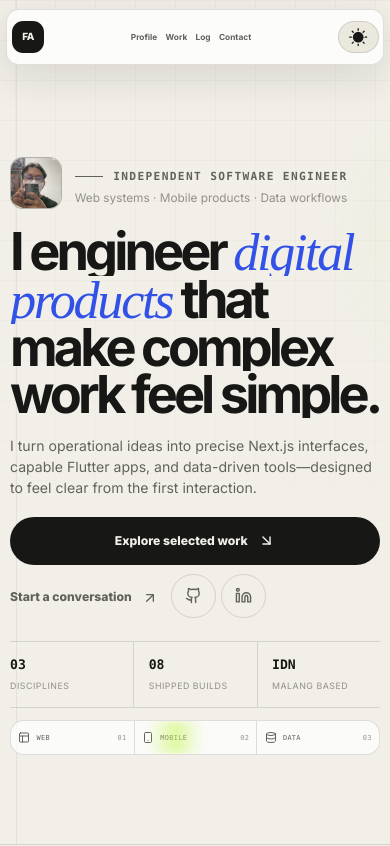
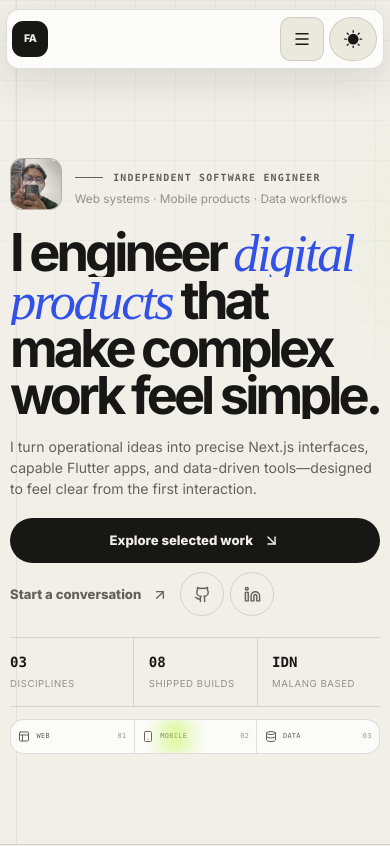
Before and after one commit to reddishowo/my-portfolio, a Next.js app: page / in a window 390 px wide. Shown: the top 846 px of the page. Built offline with nearby package versions, Linux system fonts and the light colour scheme.

Commit message:
feat: implement responsive menu toggle in Navbar with accessibility enhancements

```diff
--- a/src/app/globals.css
+++ b/src/app/globals.css
@@ -345,6 +345,7 @@ textarea:focus-visible {
 }
 
 .site-nav__links {
+  position: relative;
   display: flex;
   align-items: center;
   gap: 0.2rem;
@@ -400,6 +401,10 @@ textarea:focus-visible {
   background: var(--surface-soft);
   color: var(--ink);
   cursor: pointer;
+}
+
+.site-nav__menu-btn {
+  display: none;
 }
 
 .theme-toggle span {
@@ -1135,14 +1140,16 @@ html.dark .theme-toggle__moon {
 
 @media (max-width: 640px) {
   .site-nav-wrap {
-    inset: 0.55rem 0 auto;
-    padding-inline: 0.6rem;
+    inset: max(0.55rem, env(safe-area-inset-top)) 0 auto;
+    padding-right: max(0.6rem, env(safe-area-inset-right));
+    padding-left: max(0.6rem, env(safe-area-inset-left));
   }
 
   .site-nav {
-    grid-template-columns: auto minmax(0, 1fr) auto;
+    position: relative;
+    grid-template-columns: auto 1fr auto;
     gap: 0.2rem;
-    min-height: 3.5rem;
+    min-height: 3.75rem;
     border-radius: 0.8rem;
   }
 
@@ -1151,37 +1158,88 @@ html.dark .theme-toggle__moon {
   }
 
   .site-nav__monogram {
-    width: 2.3rem;
-    height: 2.3rem;
+    width: 2.4rem;
+    height: 2.4rem;
   }
 
   .site-nav__links {
+    position: absolute;
+    top: calc(100% + 0.55rem);
+    left: 0;
+    right: 0;
+    z-index: 90;
+    display: grid;
+    gap: 0.15rem;
+    min-width: 0;
+    padding: 0.3rem;
+    border: 1px solid var(--line);
+    border-radius: 0.8rem;
+    background: color-mix(in srgb, var(--surface-strong) 98%, transparent);
+    box-shadow: 0 18px 48px var(--shadow);
+    backdrop-filter: blur(18px) saturate(1.2);
+    opacity: 0;
+    visibility: hidden;
+    transform: translateY(-8px);
+    pointer-events: none;
+    transition: opacity 200ms ease, transform 200ms ease, visibility 200ms;
+  }
+
+  .site-nav__links.is-open {
+    opacity: 1;
+    visibility: visible;
+    transform: translateY(0);
+    pointer-events: auto;
+  }
+
+  .site-nav__links a {
     display: flex;
-    justify-self: center;
-    min-width: 0;
-    gap: 0;
-    padding: 0.12rem;
-    border: 0;
-    background: transparent;
-  }
-
-  .site-nav__links a {
-    display: inline-flex;
     align-items: center;
-    min-height: 2.35rem;
-    padding-inline: clamp(0.3rem, 1.4vw, 0.55rem);
-    font-size: clamp(0.54rem, 2.3vw, 0.64rem);
+    min-height: 2.85rem;
+    padding-inline: 0.7rem;
+    border-radius: 0.55rem;
+    font-size: 0.85rem;
+    font-weight: 650;
     white-space: nowrap;
   }
 
+  .site-nav__links a.is-active {
+    background: var(--surface-soft);
+    color: var(--ink);
+    box-shadow: none;
+  }
+
   .site-nav__tools {
-    padding-right: 0.35rem;
+    justify-self: end;
+    gap: 0.4rem;
+    padding-right: 0.4rem;
+  }
+
+  .site-nav__menu-btn {
+    display: grid;
+    place-items: center;
+    width: 2.75rem;
+    height: 2.75rem;
+    border: 1px solid var(--line);
+    border-radius: 0.65rem;
+    background: var(--surface-soft);
+    color: var(--ink);
+    cursor: pointer;
+    transition: background-color 180ms ease;
+  }
+
+  .site-nav__menu-btn:hover {
+    background: var(--surface-strong);
+  }
+
+  .theme-toggle {
+    width: 3rem;
+    height: 2.75rem;
   }
 
   .hero-section {
     height: auto;
     min-height: 100svh;
-    padding: 6.25rem 0 2rem;
+    padding: calc(6.25rem + env(safe-area-inset-top)) 0 max(2rem, env(safe-area-inset-bottom));
   }
 
   .hero-grid {
@@ -1232,8 +1290,20 @@ html.dark .theme-toggle__moon {
   }
 
   .hero-signals span {
-    font-size: 0.55rem;
+    font-size: 0.6rem;
     overflow-wrap: anywhere;
+  }
+
+  .hero-signals strong {
+    font-size: 0.88rem;
+  }
+
+  .hero-intro p {
+    font-size: 0.74rem;
+  }
+
+  .section-kicker {
+    font-size: 0.62rem;
   }
 
   .hero-visual__caption,
@@ -2665,24 +2735,23 @@ html.dark .theme-toggle__moon {
   }
 
   .site-nav__monogram {
-    width: 2rem;
-    height: 2rem;
-    font-size: 0.62rem;
-  }
-
-  .site-nav__links a {
-    min-height: 2.2rem;
-    padding-inline: 0.26rem;
-    font-size: 0.52rem;
+    width: 2.05rem;
+    height: 2.05rem;
+    font-size: 0.66rem;
+  }
+
+  .site-nav__menu-btn {
+    width: 2.75rem;
+    height: 2.75rem;
   }
 
   .site-nav__tools {
-    gap: 0;
-    padding-right: 0.25rem;
+    gap: 0.3rem;
+    padding-right: 0.3rem;
   }
 
   .theme-toggle {
-    width: 2.55rem;
+    width: 2.9rem;
   }
 
   .hero-title {
@@ -2726,7 +2795,6 @@ html.dark .theme-toggle__moon {
 
 /* GSAP motion system */
 .site-nav__links {
-  position: relative;
   isolation: isolate;
 }
 
@@ -3332,6 +3400,87 @@ html.dark .theme-toggle__moon {
   }
 }
 
+@media (max-width: 640px) {
+  .site-nav__brand {
+    min-width: 2.75rem;
+    min-height: 2.75rem;
+  }
+
+  .site-nav__monogram {
+    width: 2.25rem;
+    height: 2.25rem;
+  }
+
+  .site-nav__menu-btn {
+    width: 2.75rem;
+    height: 2.75rem;
+  }
+
+  .theme-toggle {
+    width: 3rem;
+    height: 2.75rem;
+  }
+
+  .hero-socials a {
+    width: 2.75rem;
+    height: 2.75rem;
+  }
+
+  .capability-card li,
+  .featured-project__copy li {
+    font-size: 0.6rem;
+    padding-block: 0.42rem;
+  }
+
+  .featured-project__eyebrow,
+  .archive-row__number,
+  .archive-row__stack,
+  .archive-row__title small,
+  .timeline-entry__meta,
+  .timeline-entry li,
+  .principles-strip__label,
+  .principles-strip span,
+  .featured-project__rail {
+    font-size: 0.6rem;
+  }
+
+  .timeline-entry__title p {
+    font-size: 0.78rem;
+  }
+
+  .contact-form label > span,
+  .contact-form__topline,
+  .contact-panel__header {
+    font-size: 0.56rem;
+  }
+
+  .contact-links a {
+    min-height: 2.85rem;
+    font-size: 0.72rem;
+  }
+
+  .featured-project__actions a {
+    min-height: 2.85rem;
+    font-size: 0.7rem;
+  }
+
+  .capabilities-intro__copy a,
+  .project-archive__intro a,
+  .site-footer__inner a {
+    display: inline-flex;
+    align-items: center;
+    gap: 0.4rem;
+    min-height: 2.75rem;
+    padding-block: 0.4rem;
+  }
+
+  .button-primary,
+  .button-text {
+    min-height: 2.85rem;
+    font-size: 0.82rem;
+  }
+}
+
 @media (prefers-reduced-motion: reduce) {
   .theme-wipe,
   .project-signal,
--- a/src/components/Navbar.tsx
+++ b/src/components/Navbar.tsx
@@ -1,7 +1,8 @@
 "use client";
 
 import { Flip, gsap, ScrollTrigger, useGSAP } from "@/lib/gsap";
-import { useRef, useState, type MouseEvent } from "react";
+import { Menu, X } from "lucide-react";
+import { useEffect, useRef, useState, type MouseEvent } from "react";
 import { ThemeToggle } from "./ThemeToggle";
 
 const navItems = [
@@ -13,9 +14,40 @@ const navItems = [
 
 export function Navbar() {
   const [activeSection, setActiveSection] = useState("home");
+  const [menuOpen, setMenuOpen] = useState(false);
   const wrapRef = useRef<HTMLElement>(null);
   const progressRef = useRef<HTMLDivElement>(null);
   const pillRef = useRef<HTMLSpanElement>(null);
+  const menuButtonRef = useRef<HTMLButtonElement>(null);
+
+  useEffect(() => {
+    if (!menuOpen) return;
+
+    const closeMenu = () => setMenuOpen(false);
+    const handleKeyDown = (event: KeyboardEvent) => {
+      if (event.key === "Escape") {
+        closeMenu();
+        menuButtonRef.current?.focus();
+      }
+    };
+    const handlePointerDown = (event: PointerEvent) => {
+      if (!wrapRef.current?.contains(event.target as Node)) closeMenu();
+    };
+    const desktopQuery = window.matchMedia("(min-width: 641px)");
+    const handleViewportChange = (event: MediaQueryListEvent) => {
+      if (event.matches) closeMenu();
+    };
+
+    document.addEventListener("keydown", handleKeyDown);
+    document.addEventListener("pointerdown", handlePointerDown);
+    desktopQuery.addEventListener("change", handleViewportChange);
+
+    return () => {
+      document.removeEventListener("keydown", handleKeyDown);
+      document.removeEventListener("pointerdown", handlePointerDown);
+      desktopQuery.removeEventListener("change", handleViewportChange);
+    };
+  }, [menuOpen]);
 
   useGSAP(
     () => {
@@ -117,6 +149,7 @@ export function Navbar() {
     if (!target) return;
 
     event.preventDefault();
+    setMenuOpen(false);
     const reduceMotion = window.matchMedia("(prefers-reduced-motion: reduce)").matches;
     gsap.to(window, {
       duration: reduceMotion ? 0 : 0.85,
@@ -138,7 +171,7 @@ export function Navbar() {
             </span>
           </a>
 
-          <div className="site-nav__links">
+          <div id="primary-navigation" className={`site-nav__links${menuOpen ? " is-open" : ""}`}>
             <span ref={pillRef} className="site-nav__active-pill" aria-hidden="true" />
             {navItems.map((item) => (
               <a
@@ -159,6 +192,17 @@ export function Navbar() {
               <span aria-hidden="true" />
               <span>build / 26</span>
             </span>
+            <button
+              ref={menuButtonRef}
+              type="button"
+              className="site-nav__menu-btn"
+              aria-label={menuOpen ? "Close menu" : "Open menu"}
+              aria-expanded={menuOpen}
+              aria-controls="primary-navigation"
+              onClick={() => setMenuOpen((open) => !open)}
+            >
+              {menuOpen ? <X size={18} /> : <Menu size={18} />}
+            </button>
             <ThemeToggle />
           </div>
         </nav>
```
